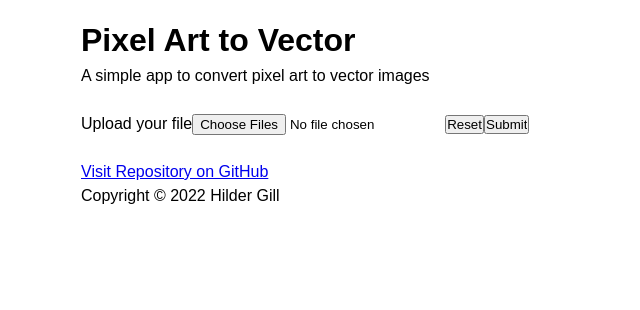
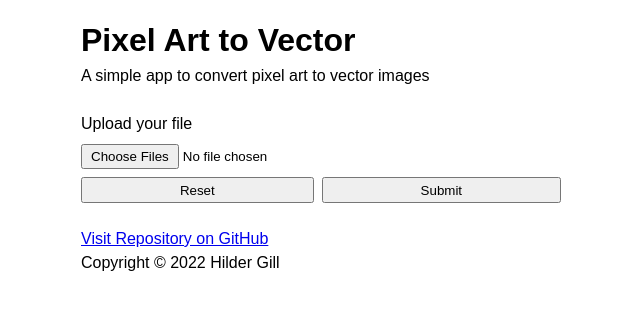
Before and after one commit to hilde801/pixel-art-to-vector, a React (Vite) app: page / in a window 1280 px wide. Shown: the top 310 px of the page, without its empty margins (319-959 px from the left). Built offline with nearby package versions, Linux system fonts and the light colour scheme.

Commit message:
Added the MainForm stylesheets module

```diff
--- a/src/components/mainform/index.tsx
+++ b/src/components/mainform/index.tsx
@@ -4,6 +4,7 @@
 */
 
 import { FC, FormEvent, FormEventHandler } from "react";
+import MainFormStyles from "./mainform.module.css";
 
 export type OnSubmitMainForm = {
 	(files: File[]): void;
@@ -28,7 +29,7 @@ export const MainForm: FC<MainFormProps> = (props: MainFormProps) => {
 	};
 
 	return (
-		<form onSubmit={onSubmit}>
+		<form onSubmit={onSubmit} className={MainFormStyles.mainForm}>
 			<label htmlFor="fileInput">Upload your file</label>
 			<input type="file" name="fileInput" id="fileInput" accept="image/*" multiple required />
 			<input type="reset" value="Reset" />
--- /dev/null
+++ b/src/components/mainform/mainform.module.css
@@ -0,0 +1,10 @@
+.mainForm {
+	display: grid;
+	grid-template-columns: repeat(2, auto);
+	gap: 0.5rem;
+}
+
+.mainForm > label,
+.mainForm > input[type="file"] {
+	grid-column: 1/3;
+}
--- a/src/global.css
+++ b/src/global.css
@@ -18,3 +18,11 @@
 	flex-direction: column;
 	gap: 1.5rem;
 }
+
+button,
+input[type="file"]::file-selector-button,
+input[type="submit"],
+input[type="reset"] {
+	padding: 0.2rem 0.5rem;
+	cursor: pointer;
+}
```
